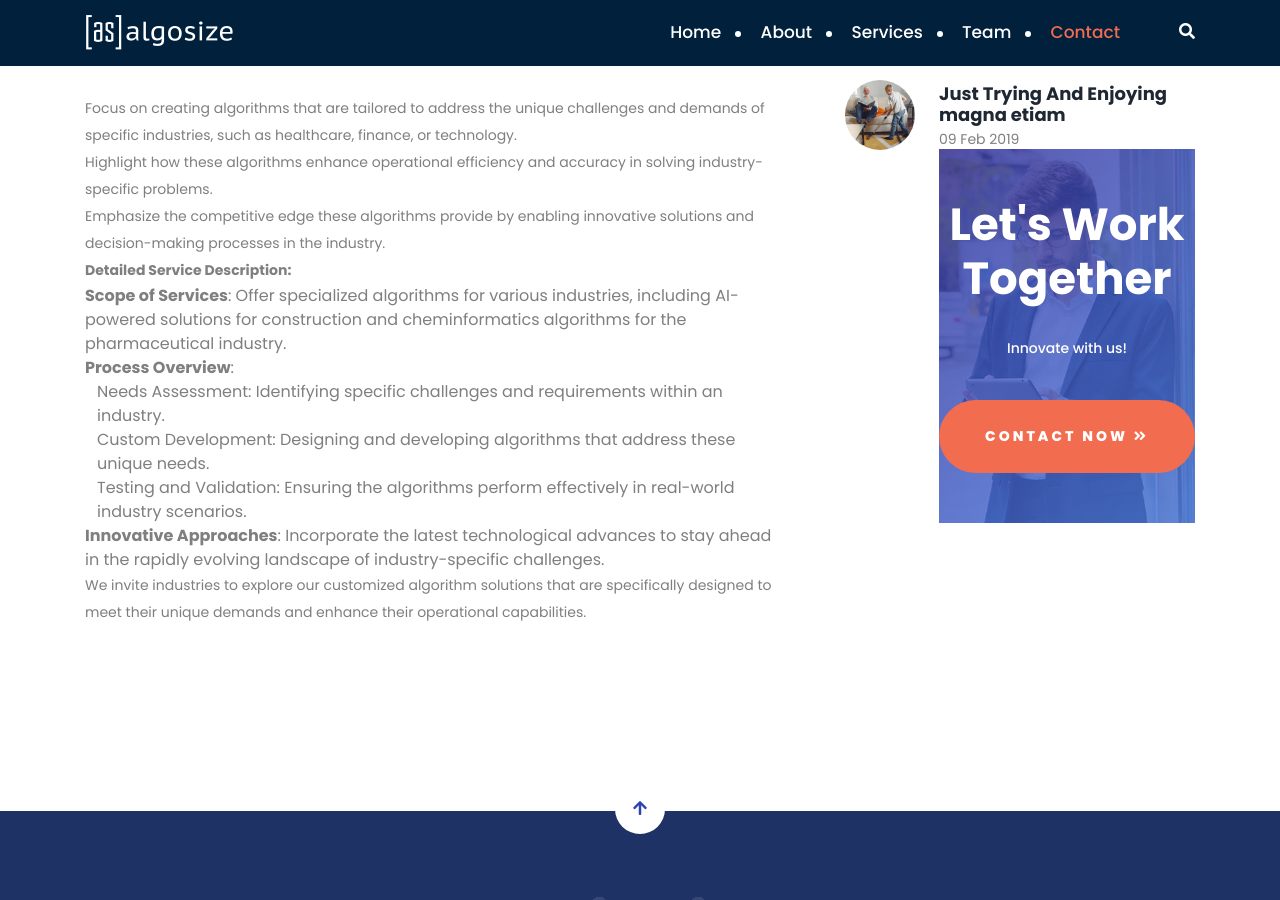
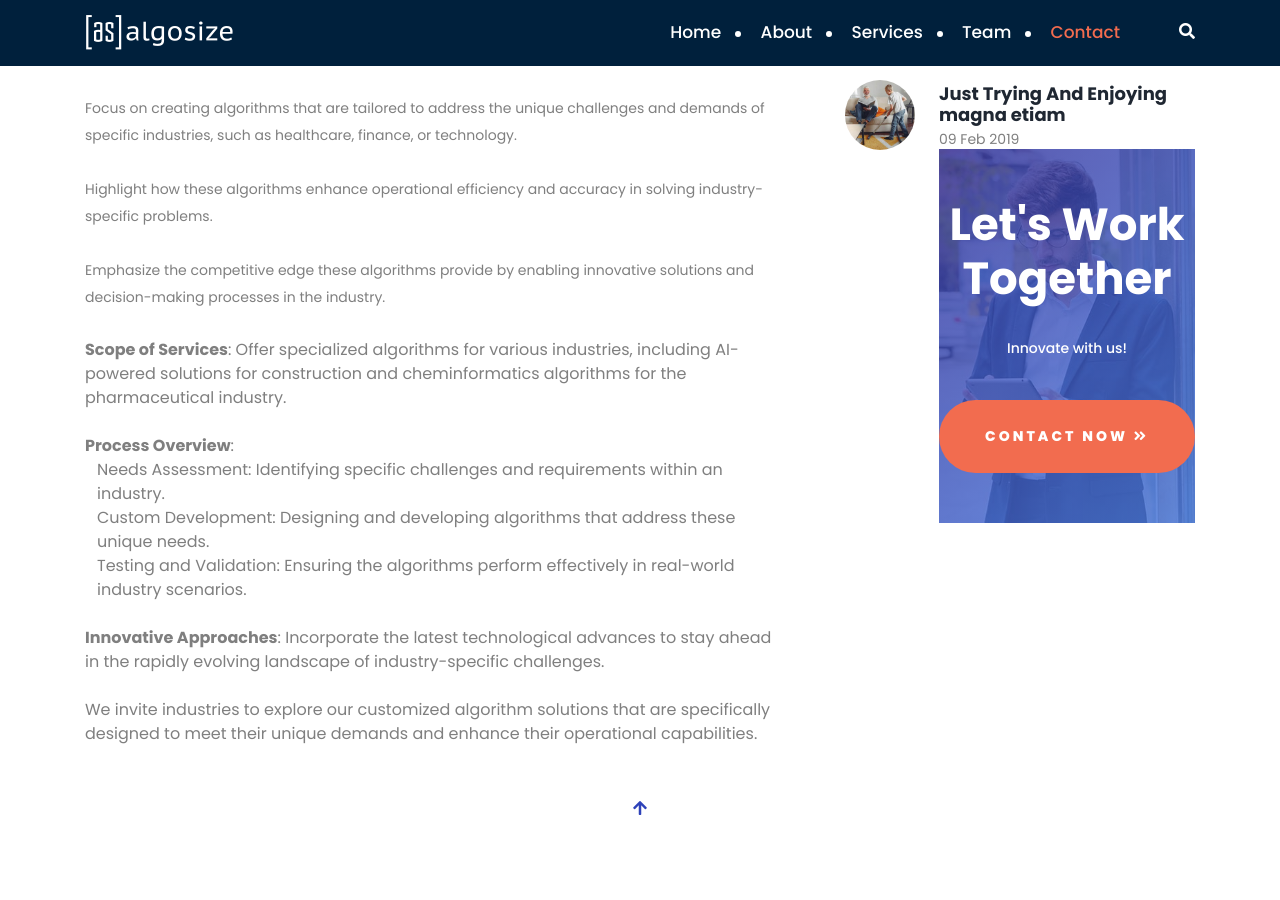
Before and after one commit to AlgoSize/website, a Jekyll site: the page built from _services/Industry-Specific-Algorithm-Solutions.md, in a window 1280 px wide and 900 px high, scrolled down 959 px. Built offline with Jekyll 4.4.1, drawn with Linux system fonts in a browser that asks for light colours.

Commit message:
Update Industry-Specific-Algorithm-Solutions.md

```diff
--- a/_services/Industry-Specific-Algorithm-Solutions.md
+++ b/_services/Industry-Specific-Algorithm-Solutions.md
@@ -5,19 +5,24 @@ layout: service
 ---
 
 Focus on creating algorithms that are tailored to address the unique challenges and demands of specific industries, such as healthcare, finance, or technology.
-
-
+<br/>
+<br/>
 Highlight how these algorithms enhance operational efficiency and accuracy in solving industry-specific problems.
-
-
+<br/>
+<br/>
 Emphasize the competitive edge these algorithms provide by enabling innovative solutions and decision-making processes in the industry.
-
-**Detailed Service Description:**
+<br/>
+<br/>
 1. **Scope of Services**: Offer specialized algorithms for various industries, including AI-powered solutions for construction and cheminformatics algorithms for the pharmaceutical industry.
+<br/>
+<br/>
 2. **Process Overview**:
    - Needs Assessment: Identifying specific challenges and requirements within an industry.
    - Custom Development: Designing and developing algorithms that address these unique needs.
    - Testing and Validation: Ensuring the algorithms perform effectively in real-world industry scenarios.
+<br/>
+<br/>
 3. **Innovative Approaches**: Incorporate the latest technological advances to stay ahead in the rapidly evolving landscape of industry-specific challenges.
-
+<br/>
+<br/>
 We invite industries to explore our customized algorithm solutions that are specifically designed to meet their unique demands and enhance their operational capabilities.
```
